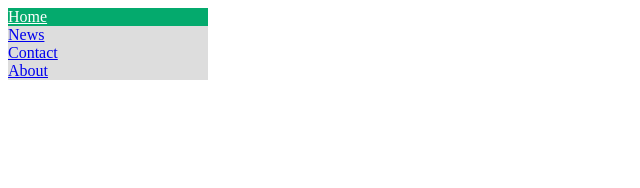
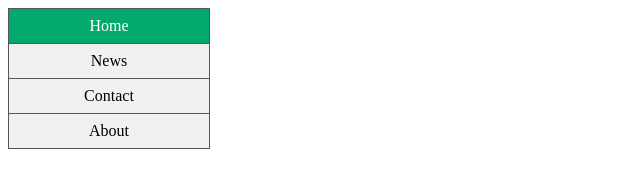
Before and after one commit to jrealiquez-2019342/learnHTML-CSS, a plain HTML site: page index.html in a window 1280 px wide. Shown: the whole page, without its empty margins (0-640 px from the left). Drawn offline with Linux system fonts and the light colour scheme.

Commit message:
Center Links & Add Borders

```diff
--- a/style.css
+++ b/style.css
@@ -2,15 +2,29 @@ ul{
     list-style-type: none;
     margin: 0;
     padding: 0;
+    width: 200px;
+    background-color: #f1f1f1;
+    border: 1px solid #555;
 }
 
 /*We add the background at our page*/
 
 li a{
     display: block;
-    width: 200px;
-    background-color: #dddddd;
+    color: #000;
+    padding: 8px 16px;
+    text-decoration: none;
 }
+
+li{
+    text-align: center;
+    border-bottom: 1px solid #555;
+}
+
+li:last-child{
+    border-bottom: none;
+}
+
 
 /*
 display: block; - Displaying the links as block elements makes the whole link area clickable (not just the text), and it allows us to specify the width (and padding, margin, height, etc. if you want)
```
